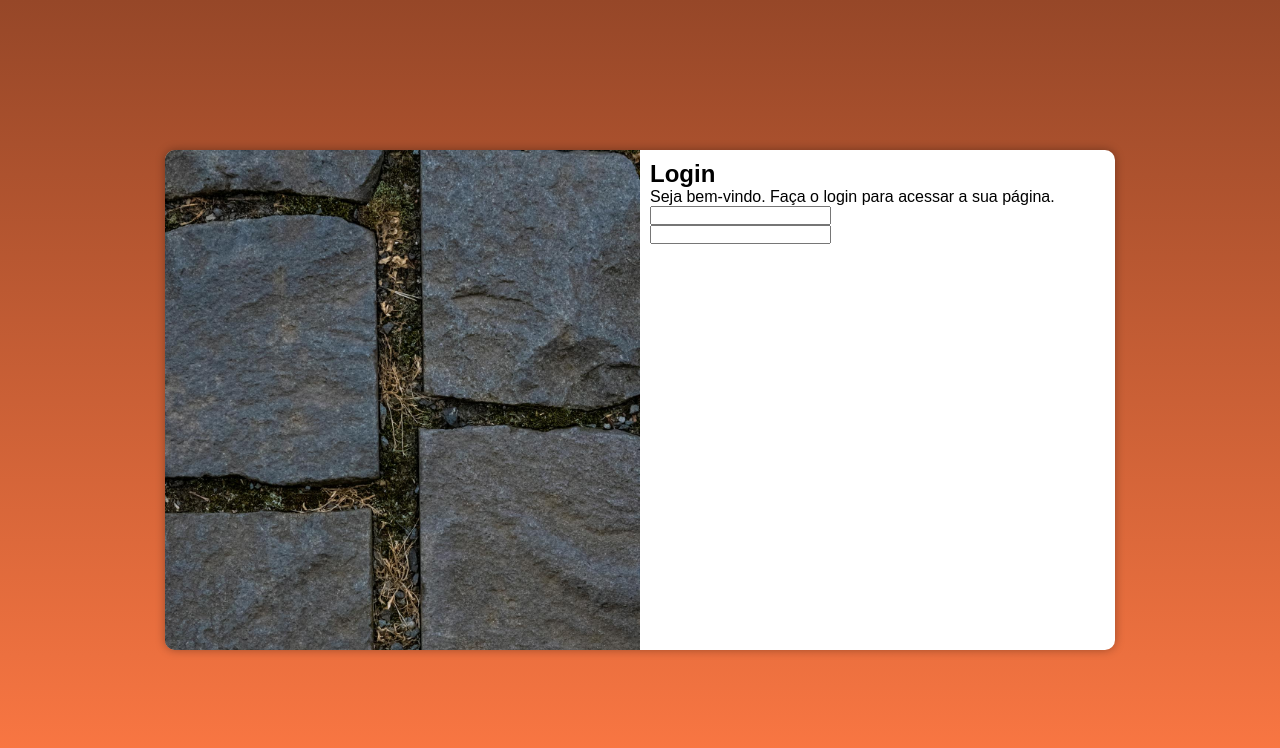
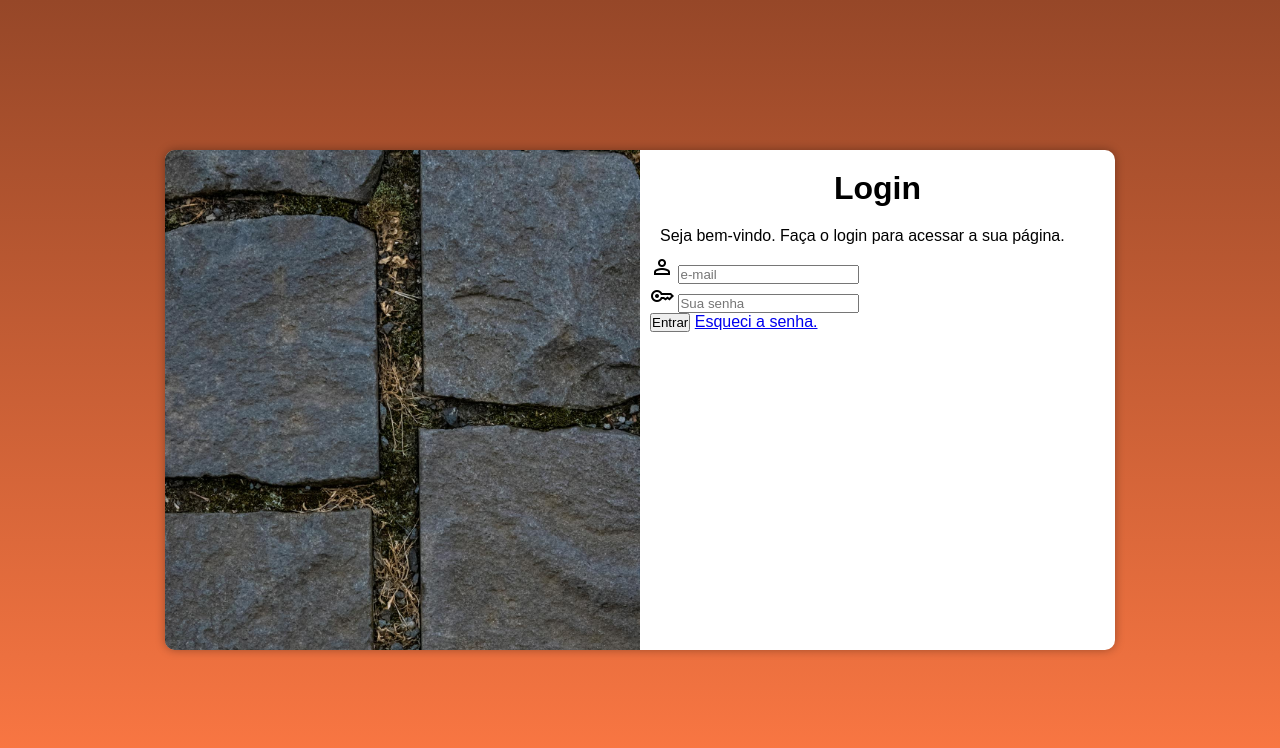
Before and after one commit to Dionizio01/projeto-login, a plain HTML site: page index.html in a window 1280 px wide. Drawn offline with nearby package versions, Linux system fonts and the light colour scheme.

Commit message:
adicionei o formulario

```diff
--- a/estilos/style.css
+++ b/estilos/style.css
@@ -53,3 +53,14 @@ section#login > div#formulario {
     display: block;
     padding: 10px;
 }
+
+div#formulario > h1 {
+    text-align: center;
+    padding: 10px;
+    font-size: 2em;
+}
+
+div#formulario > p{
+    padding: 10px;
+    text-align: justify;
+}
--- a/index.html
+++ b/index.html
@@ -4,6 +4,7 @@
     <meta charset="UTF-8">
     <meta name="viewport" content="width=device-width, initial-scale=1.0">
     <title>Login</title>
+    <link href="https://fonts.googleapis.com/css2?family=Material+Symbols+Outlined" rel="stylesheet" />
     <link rel="stylesheet" href="estilos/style.css">
     <link rel="stylesheet" href="estilos/mq.css">
 </head>
@@ -16,12 +17,20 @@
             <div id="formulario">
                 <h1>Login</h1>
                 <p>Seja bem-vindo. Faça o login para acessar a sua página.</p>
-                <form action="login.php" method="post">
-                    <p><input type="text" name="user" id="iduser"></p>
-                    <p><input type="password" name="senha" id="idsenha"></p>
+                <form action="login.php" method="post" autocomplete="on">
+                    <p class="campo">
+                        <label for="iduser"><span class="material-symbols-outlined">person</span></label>
+                        <input type="email" name="user" id="iduser" placeholder="e-mail" autocomplete="username" required maxlength="50">
+                    </p>
+                    <p class="campo">
+                        <label for="idsenha"><span class="material-symbols-outlined">key</span></label>
+                        <input type="password" name="senha" id="idsenha" placeholder="Sua senha" autocomplete="current-password" required maxlength="30" minlength="8">
+                    </p>
+                    <input type="submit" value="Entrar">
+                    <a href="esqueci.html">Esqueci a senha.</a>
                 </form>
             </div>
         </section>
     </main>
 </body>
-</html>
+</ht
```
